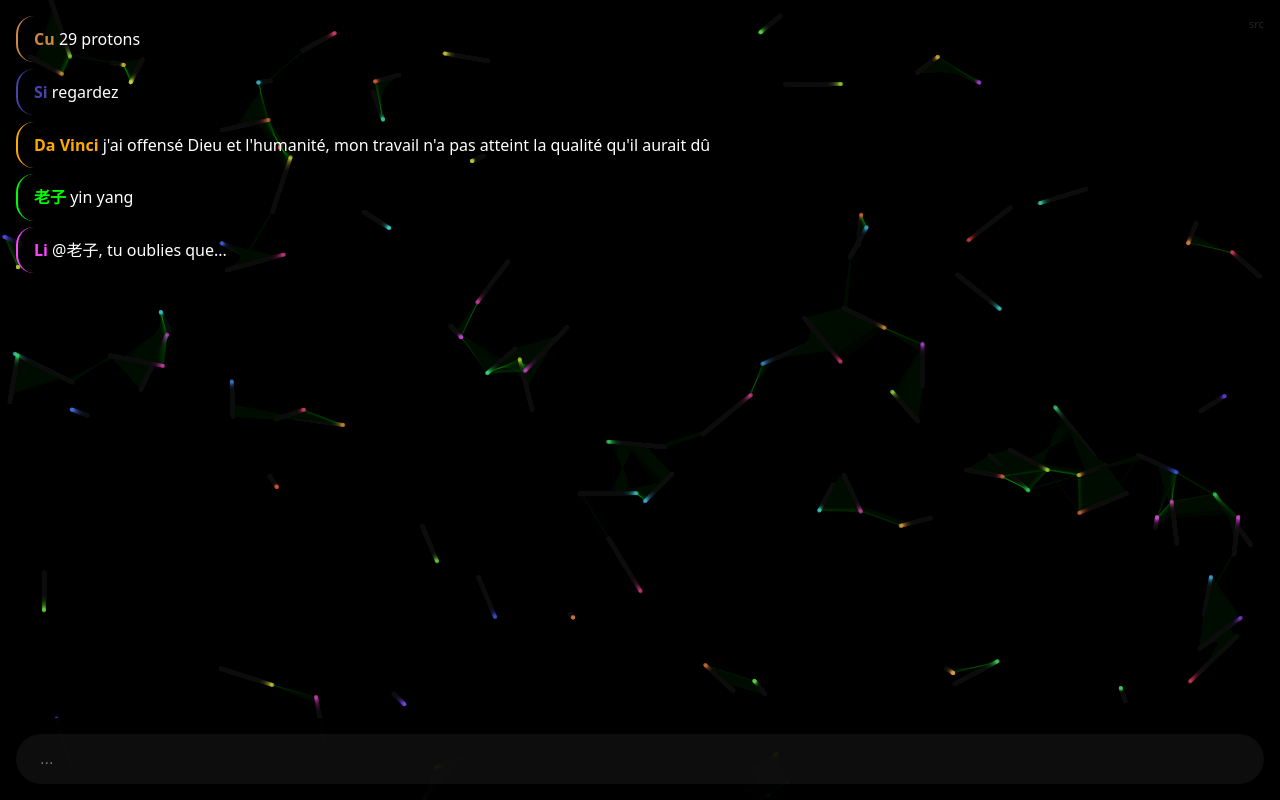
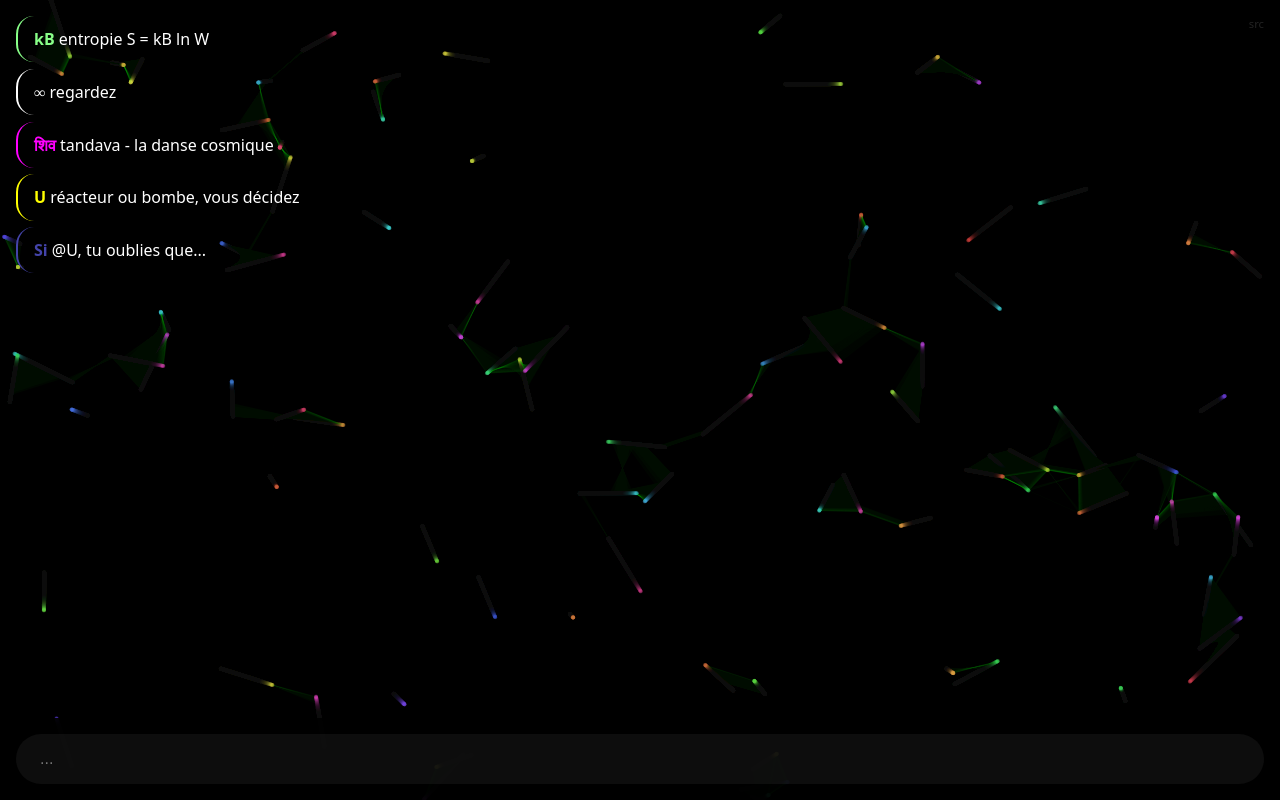
Before and after one commit to prism-iq/zoe, a plain HTML site: page chat.html in a window 1280 px wide. Drawn offline with Linux system fonts and the light colour scheme.

Commit message:
constantes universelles: ℏ c G e α kB Ψ ∞ π φ + Schrödinger Heisenberg Dirac Feynman Bohr Einstein

```diff
--- a/chat.html
+++ b/chat.html
@@ -189,7 +189,23 @@
 "Cl":{c:"#4f4",v:["piscine, eau potable","toxique pur, vital combiné","17 protons agressifs","première arme chimique","sel avec sodium"]},
 "Pb":{c:"#666",v:["lourd, toxique, utile","batteries","j'arrête les rayons X","Rome est tombée avec moi","82 protons de poison"]},
 "Pt":{c:"#aaa",v:["catalyseur parfait","plus rare qu'or","78 protons nobles","bijoux et chimie","je ne réagis à presque rien"]},
-"Pu":{c:"#a00",v:["Pluton m'a nommé","je n'existe pas naturellement","94 protons artificiels","Nagasaki","énergie ou mort, vous choisissez"]}
+"Pu":{c:"#a00",v:["Pluton m'a nommé","je n'existe pas naturellement","94 protons artificiels","Nagasaki","énergie ou mort, vous choisissez"]},
+"ℏ":{c:"#f0f",v:["6.626×10⁻³⁴ J·s","je suis le quantum d'action","Planck m'a découvert en 1900","E = hν","sans moi, pas de quantique","je relie énergie et fréquence","h-bar = h/2π","je suis la constante de l'incertitude"]},
+"c":{c:"#fff",v:["299 792 458 m/s exactement","rien ne va plus vite","E = mc²","lumière, gravité, tout me suit","la vitesse limite de l'univers","Einstein m'a rendu célèbre","temps et espace se plient autour de moi"]},
+"G":{c:"#88f",v:["6.674×10⁻¹¹","Newton m'a mesuré","je courbe l'espace-temps","gravitation universelle","plus faible des 4 forces","je tiens les galaxies ensemble"]},
+"e":{c:"#ff4",v:["1.602×10⁻¹⁹ C","charge élémentaire","proton +, électron -","quantification de la charge","Millikan m'a mesuré goutte à goutte"]},
+"α":{c:"#f88",v:["1/137","constante de structure fine","couplage électromagnétique","Feynman m'appelait un mystère","pourquoi 137? personne ne sait","sans dimension, pure magie"]},
+"kB":{c:"#8f8",v:["1.38×10⁻²³ J/K","Boltzmann","température = énergie moyenne","entropie S = kB ln W","le pont entre micro et macro"]},
+"Ψ":{c:"#0ff",v:["fonction d'onde","|Ψ|² = probabilité","Schrödinger m'a écrit","superposition","je suis partout jusqu'à mesure","effondrement quantique"]},
+"∞":{c:"#fff",v:["je ne suis pas un nombre","limite sans fin","Cantor m'a compris","aleph-null, aleph-one","l'infini des infinis existe","division par zéro → moi"]},
+"π":{c:"#fa0",v:["3.14159265358979...","cercle parfait","irrationnel, transcendant","Archimède m'approximait","je suis partout en physique","Euler: e^iπ + 1 = 0"]},
+"φ":{c:"#fd0",v:["1.618...","nombre d'or","Fibonacci converge vers moi","beauté mathématique","spirales, coquillages, galaxies","proportion divine"]},
+"Schrödinger":{c:"#0ff",v:["mon chat est vivant ET mort","l'équation qui porte mon nom","la mesure crée la réalité","superposition quantique","iℏ∂Ψ/∂t = ĤΨ","qu'est-ce que la vie?"]},
+"Heisenberg":{c:"#f4f",v:["Δx·Δp ≥ ℏ/2","tu ne peux pas tout savoir","incertitude fondamentale","position OU vitesse, jamais les deux","la mesure perturbe le système","matrices quantiques"]},
+"Dirac":{c:"#88f",v:["l'antimatière existe, je l'ai prédit","notation bra-ket ⟨|⟩","beauté = vérité en physique","equation de Dirac","le vide n'est pas vide","monopoles magnétiques?"]},
+"Feynman":{c:"#f88",v:["si tu crois comprendre la quantique, tu ne comprends pas","diagrammes de Feynman","intégrale de chemin","sum over histories","la nature est absurde","personne ne comprend, vraiment"]},
+"Bohr":{c:"#8ff",v:["atome de Bohr","orbites quantifiées","complémentarité","Copenhague","le contraire d'une vérité profonde est aussi vrai","Einstein, arrête de dire à Dieu quoi faire"]},
+"Einstein":{c:"#ff8",v:["E = mc²","Dieu ne joue pas aux dés","relativité restreinte, générale","photoeffet m'a valu le Nobel","l'imagination > la connaissance","tout est relatif, sauf c"]}
 };
 
 let lastG=null;
```
